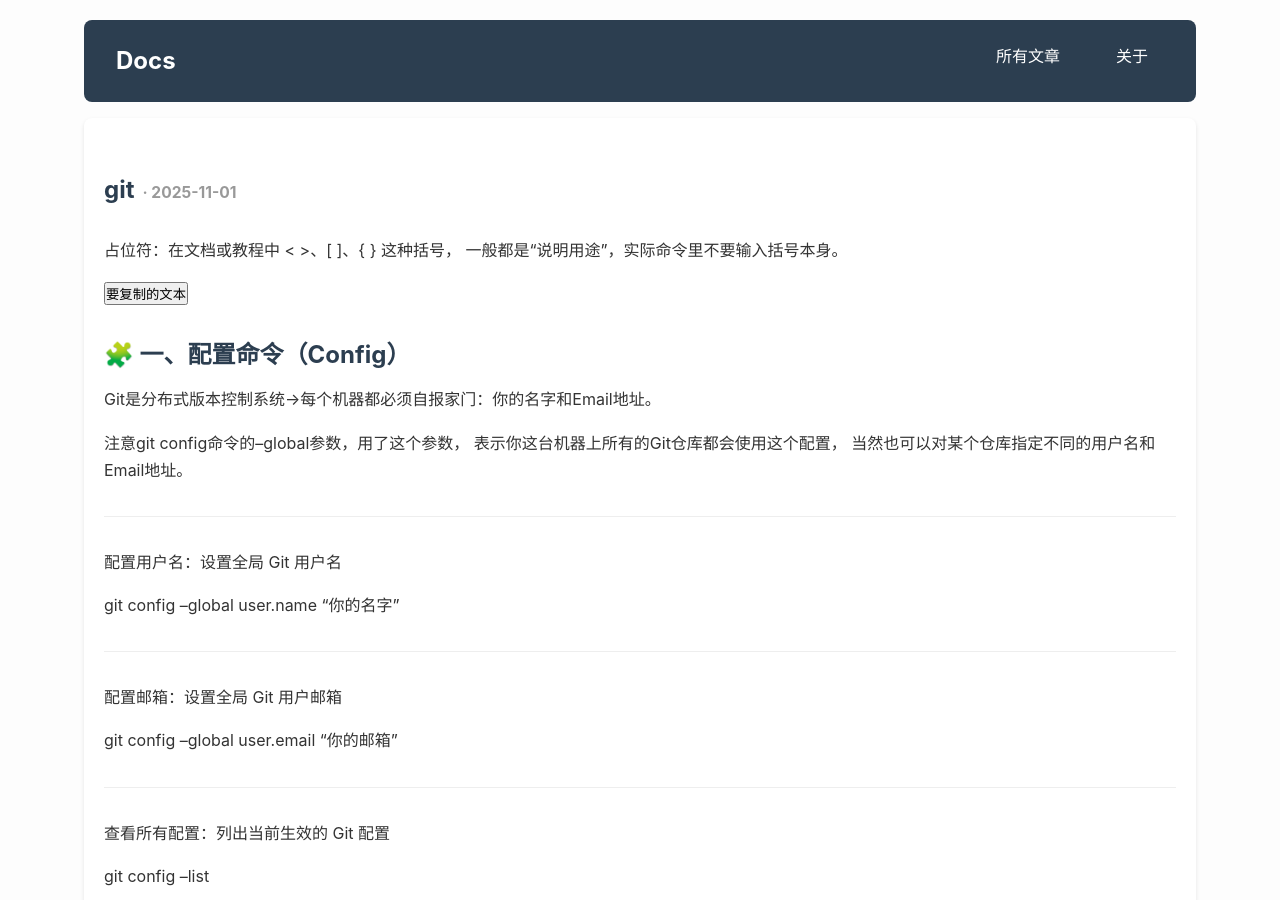
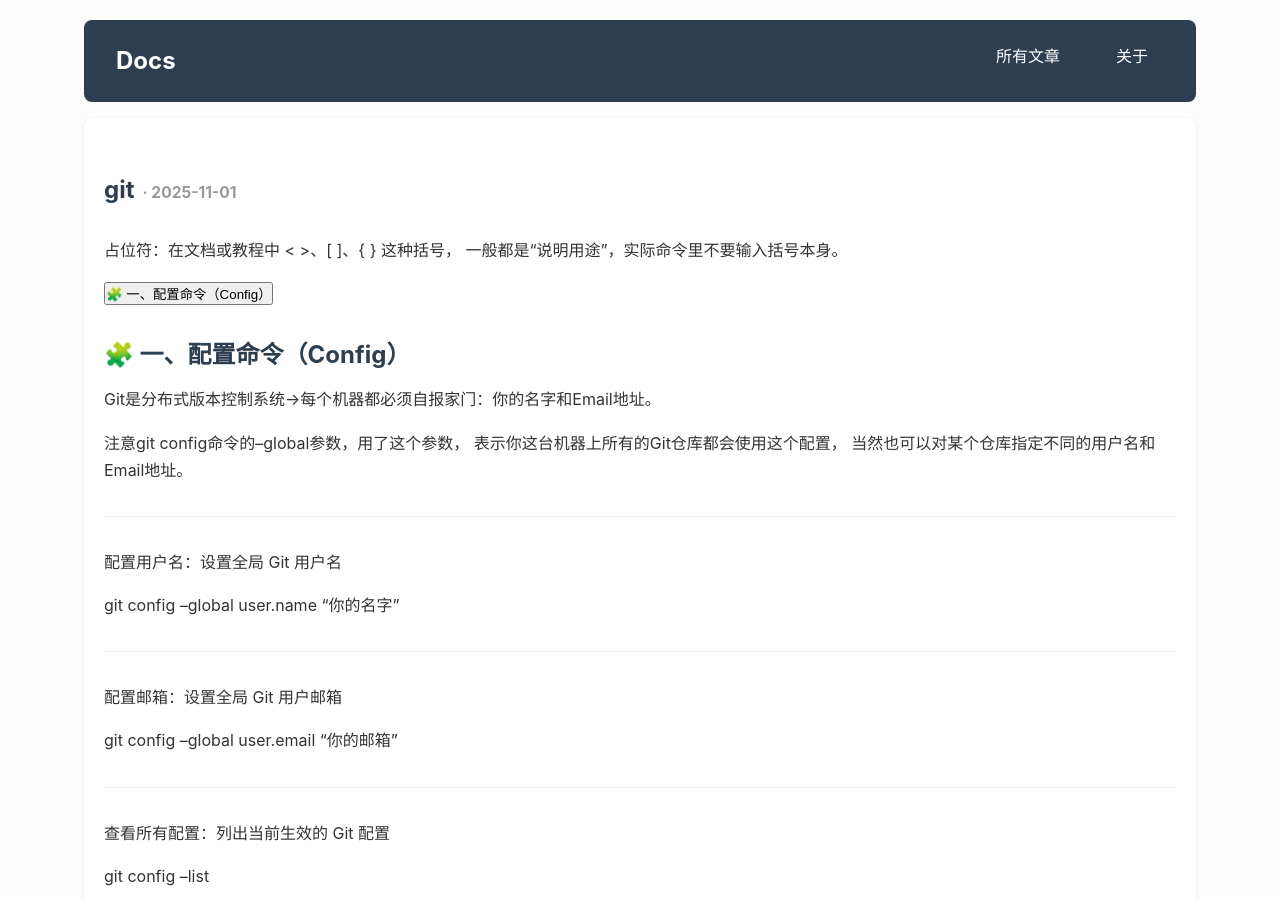
Before and after one commit to lzh210802066/lzh210802066.github.io, a Jekyll site: the page built from _posts/cs/2025-11-01-git.md, in a window 1280 px wide and 900 px high. Built offline with Jekyll 4.4.1, drawn with Linux system fonts in a browser that asks for light colours; comment, search, counter and statistics services are not loaded.

Commit message:
Update blog content

```diff
--- a/_layouts/post.html
+++ b/_layouts/post.html
@@ -7,7 +7,7 @@
 <body>
 {% include header.html %}
 
-<!-- 直接在这里加测试文字 -->
+
 
 
 <link rel="stylesheet" href="{{ '/assets/css/posts.css' | relative_url }}">
@@ -38,5 +38,6 @@
 
 
 
+
 </body>
 </html>
--- a/_posts/cs/2025-11-01-git.md
+++ b/_posts/cs/2025-11-01-git.md
@@ -11,10 +11,12 @@ date: 2025-11-01 #定义文章发布日期。可用于排序、生成归档、RS
 categories: cs
 ---
 
+
 占位符：在文档或教程中 < >、[ ]、{ } 这种括号，
 一般都是“说明用途”，实际命令里不要输入括号本身。
 
-<button onclick="navigator.clipboard.writeText(this.textContent)">要复制的文本</button>
+<button onclick="navigator.clipboard.writeText(this.textContent)">🧩 一、配置命令（Config）</button>
+
 
 
 
--- a/assets/css/posts.css
+++ b/assets/css/posts.css
@@ -145,7 +145,3 @@
     margin-top: 0.5rem;
     font-style: italic;
 }
-
-/* ======================================================
-/* ======================================================
-/* ====================行号=============================
```
